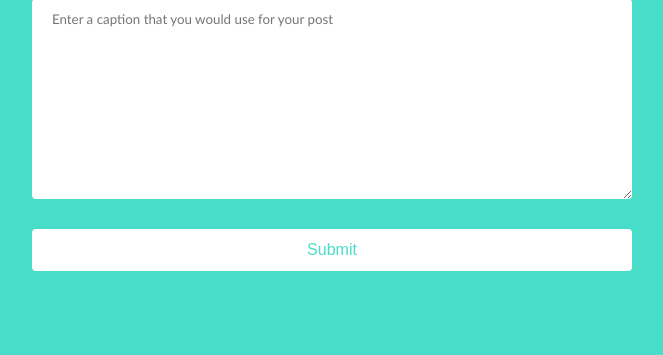
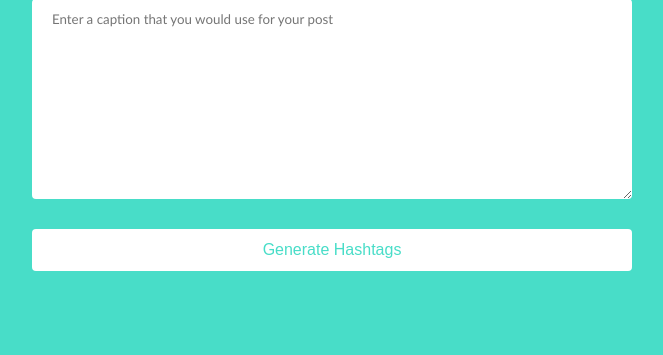
Before and after one commit to Pattles/HashtagHelper, a Flask app: page / in a window 1280 px wide. Shown: the part 662-1017 px from the top of the page, without its empty margins (308-971 px from the left). Before the commit the page ends 933 px from the top, so only its background shows below. Run offline with Flask 3, Linux system fonts and the light colour scheme; some libraries are stand-ins or nearby versions.

Commit message:
minor changes

```diff
--- a/data/hashtags.json
+++ b/data/hashtags.json
@@ -22,7 +22,6 @@
     "Dentist":{},
     "Dining":{},
     "Discount furniture":{},
-    "Dumpster":{},
     "Education":{},
     "Electrical Engineering":{},
     "Equipment Rentals":{},
--- a/data/keywords.json
+++ b/data/keywords.json
@@ -1,5 +1,5 @@
 {
     "Landscaping":["hardscaping", "softscaping", "irrigation", "lawncare", "treetrimming", "mulching"],
     "Real Estate":["property", "home", "house", "apartment", "condo", "mortgage", "refinance", "rental", "lease", "investment", "equity", "closing", "agent", "broker", "listing", "inspection", "appraisal", "zoning", "renovation", "foreclosure"],
-    "Fast Food":["hamburger", "fries", "chicken nuggets", "tacos", "pizza", "burrito", "milkshake", "soda", "onion rings", "wrap", "fried chicken", "hot dog", "french toast sticks", "breakfast sandwiches", "smoothies", "fish sandwiches", "hash browns", "drive-thru", "takeout"]
+    "Fast Food":["hamburger", "fries", "nuggets", "tacos", "pizza", "burrito", "milkshake", "soda", "wrap", "smoothies", "drive-thru", "takeout"]
 }
--- a/templates/index.html
+++ b/templates/index.html
@@ -41,7 +41,8 @@
             <textarea id="caption" name="caption" placeholder="Enter a caption that you would use for your post"></textarea>
             <br><br>
 
-            <input type="submit" value="Submit">
+            <input type="submit" value="Generate Hashtags">
+            <br><br><br><br><br>
         </form>
     </div>
     <div id="popup"></div>
```
